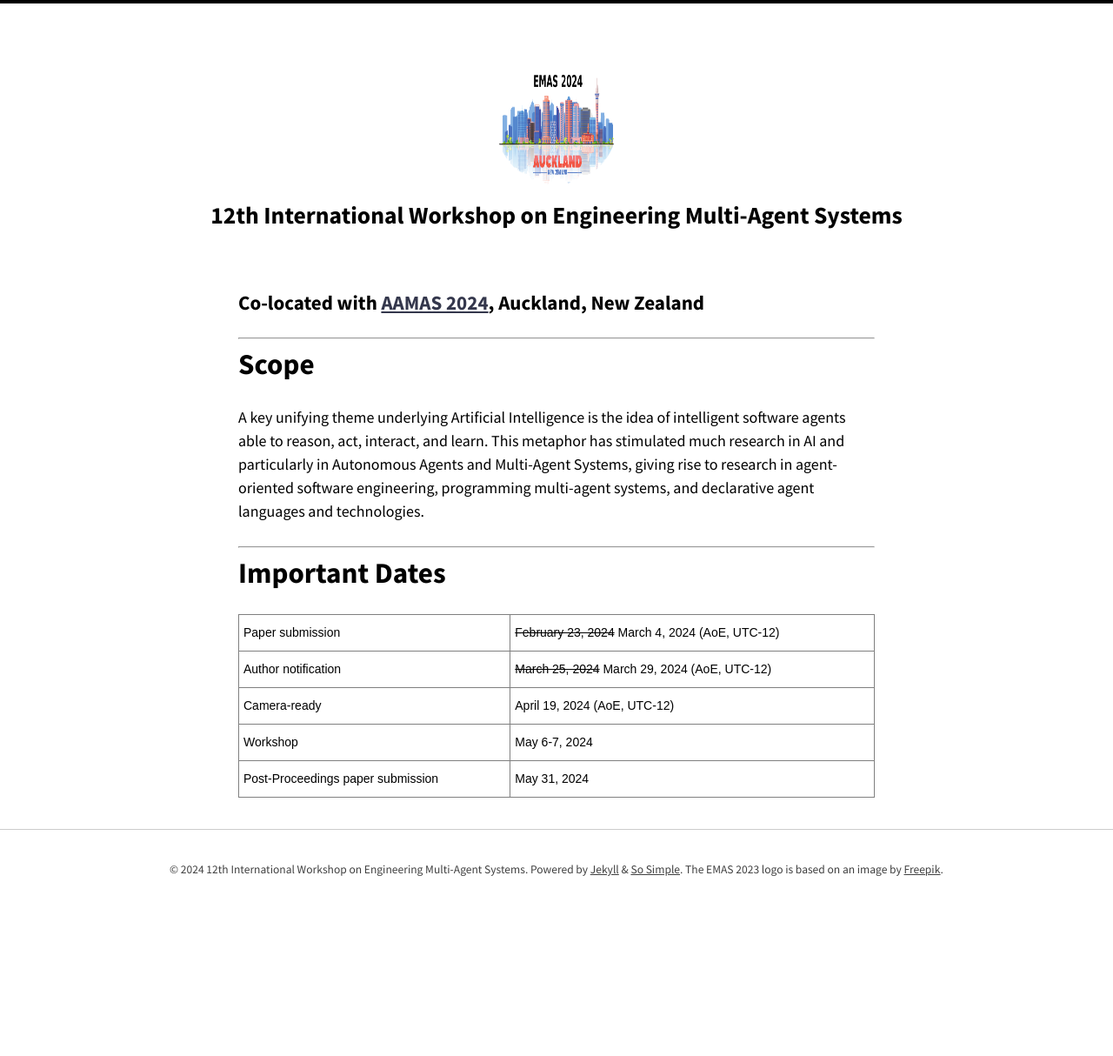
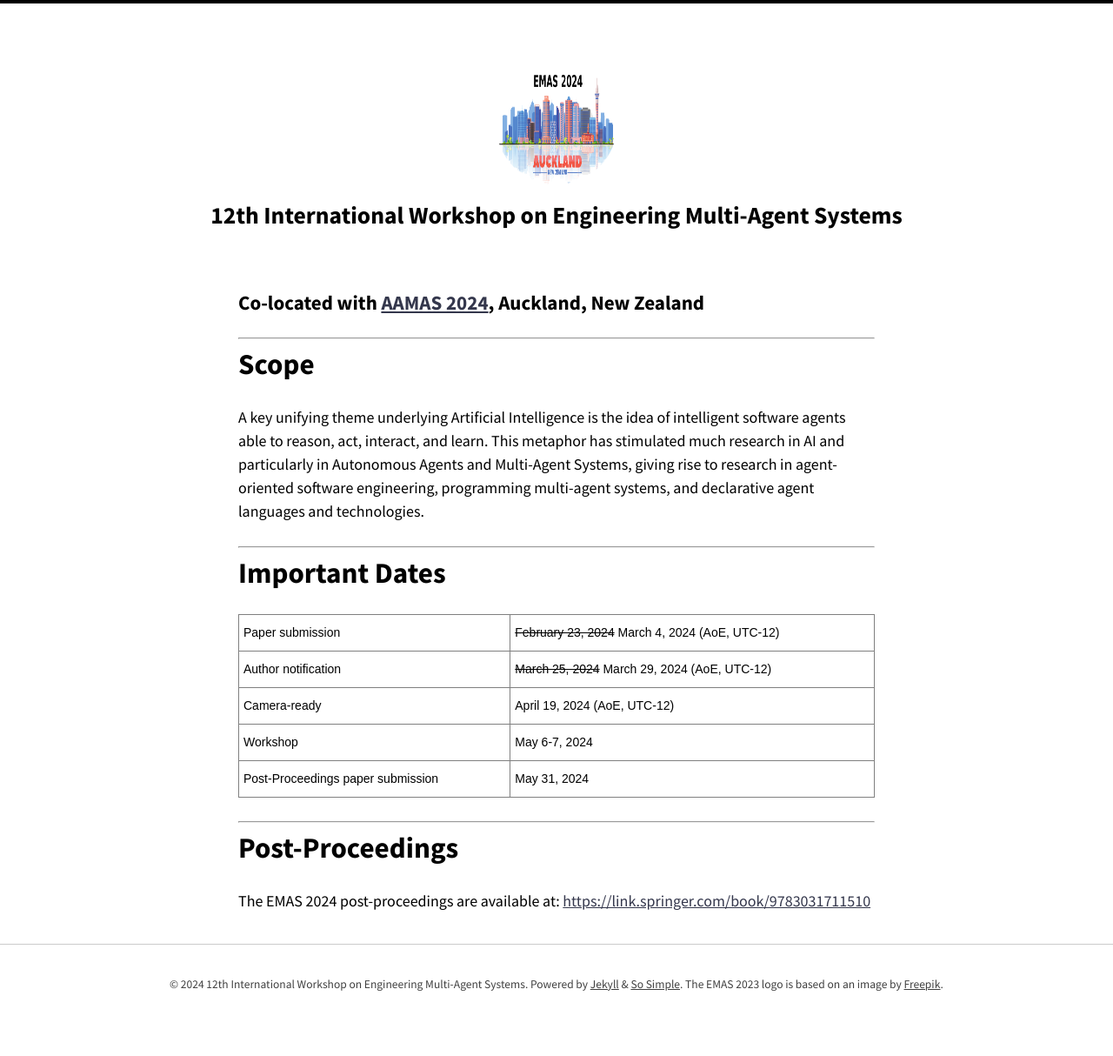
Before and after one commit to rafaelcaue/emas2024, a Jekyll site: the page built from index.md, in a window 1280 px wide. Shown: the whole page at 87% size. Built offline with Jekyll 4.4.1, drawn with Linux system fonts in a browser that asks for light colours; nearby versions of some CDN libraries; our own code applies the rules of GitHub Pages for plain Markdown files; before the commit the page ends 1082 px from its top, so only the background shows below that.

Commit message:
Update index.md

```diff
--- a/index.md
+++ b/index.md
@@ -49,3 +49,8 @@ A key unifying theme underlying Artificial Intelligence is the idea of intellige
   </tr>
 </tbody>
 </table>
+
+***
+
+# Post-Proceedings
+The EMAS 2024 post-proceedings are available at: [https://link.springer.com/book/9783031711510](https://link.springer.com/book/9783031711510)
```
